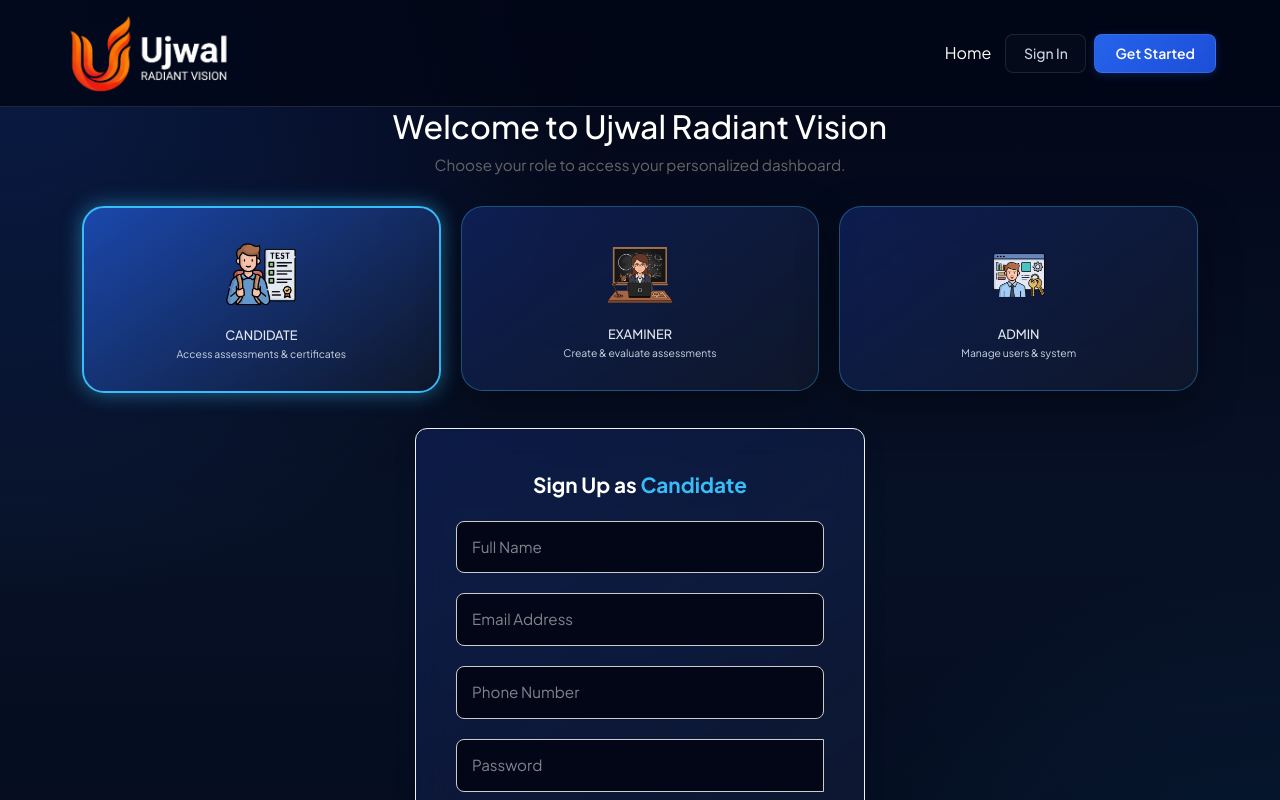
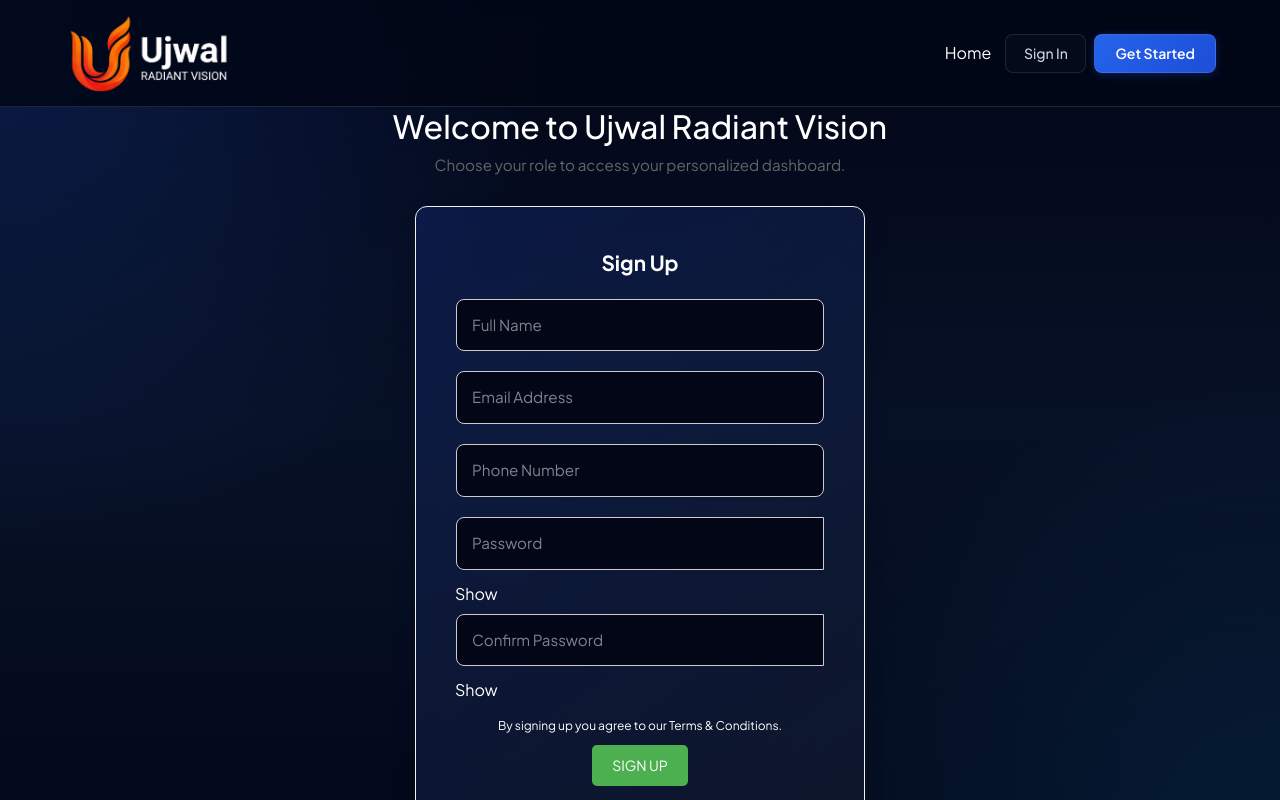
Before and after one commit to Aryangoyal558/Skill-Grid, a React (Vite) app in the folder frontend/: page /register in a window 1280 px wide. Shown: the top 800 px of the page. Built offline with nearby package versions, Linux system fonts and the light colour scheme; no server answers.

Commit message:
Update Details

```diff
--- a/frontend/src/pages/auth/Register.jsx
+++ b/frontend/src/pages/auth/Register.jsx
@@ -119,72 +119,8 @@ const Register = () => {
       <div className="container">
         <div className="row">
           <div className="col-md-12">
-            <div className="role-cards ">
-              <div className="col-md-4" style={{ width: "100%" }}>
-                <div
-                  className={`role-card ${role === "candidate" ? "selected" : ""}`}
-                  onClick={() => handleRoleChange("candidate")}
-                >
-                  <img
-                    src={stud}
-                    alt="Candidate"
-                    className="role-icon"
-                    style={{ display: "block", margin: "0 auto 15px" }}
-                  />
-                  <h6 style={{ fontSize: "0.8rem", marginBottom: "2px" }}>
-                    CANDIDATE
-                  </h6>
-                  <p style={{ fontSize: "0.65rem", marginBottom: "0" }}>
-                    Access assessments & certificates
-                  </p>
-                </div>
-              </div>
-
-              {/* Examiner */}
-              <div className="col-md-4" style={{ width: "100%" }}>
-                <div
-                  className={`role-card ${role === "examiner" ? "selected" : ""}`}
-                  onClick={() => handleRoleChange("examiner")}
-                >
-                  <img
-                    src={examine}
-                    className="role-icon"
-                    style={{ display: "block", margin: "0 auto 15px" }}
-                  />
-                  <h6 style={{ fontSize: "0.8rem", marginBottom: "2px" }}>
-                    EXAMINER
-                  </h6>
-                  <p style={{ fontSize: "0.65rem", marginBottom: "0" }}>
-                    Create & evaluate assessments
-                  </p>
-                </div>
-              </div>
-
-              {/* Admin */}
-              <div className="col-md-4" style={{ width: "100%" }}>
-                <div
-                  className={`role-card ${role === "admin" ? "selected" : ""}`}
-                  onClick={() => handleRoleChange("admin")}
-                >
-                  <img
-                    src={admi}
-                    alt="Admin"
-                    className="role-icon"
-                    style={{ display: "block", margin: "0 auto 15px" }}
-                  />
-                  <h6 style={{ fontSize: "0.8rem", marginBottom: "2px" }}>
-                    ADMIN
-                  </h6>
-                  <p style={{ fontSize: "0.65rem", marginBottom: "0" }}>
-                    Manage users & system
-                  </p>
-                </div>
-              </div>
-            </div>
             <div className="form-box">
-              <div className="form-title">
-                Sign Up as <span>{getRoleDisplayName()}</span>
-              </div>
+              <div className="form-title">Sign Up</div>
 
               <form onSubmit={handleSubmit}>
                 <div className="input-group mb-2">
```
Also changed, not shown: 2 other files (tests, documents, lock files or other folders).
